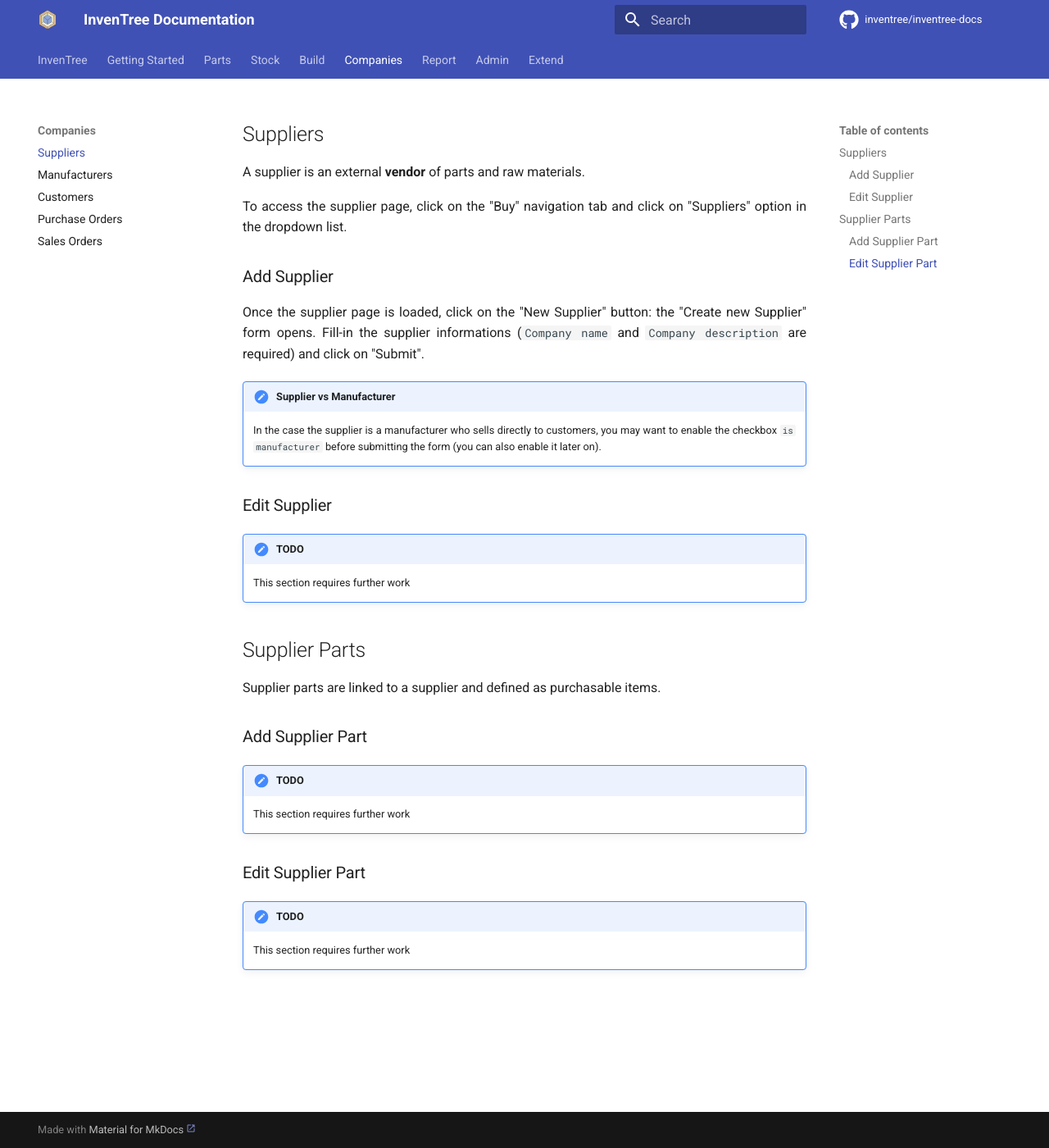
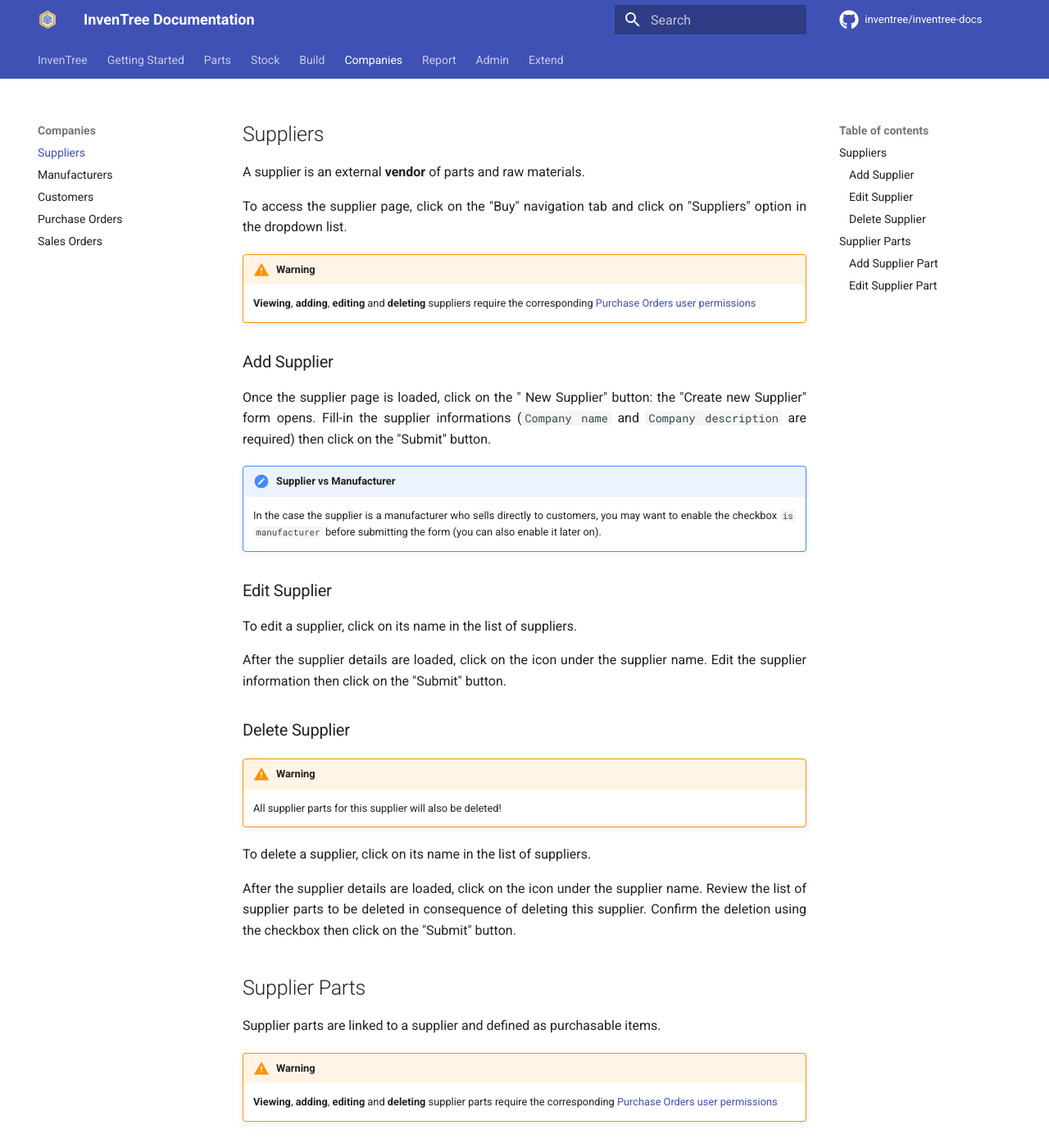
Before and after one commit to inventree/inventree-docs, an MkDocs documentation site: the page built from docs/companies/supplier.md, in a window 1280 px wide and 1400 px high. Shown: the whole window at 82% size. Built offline with MkDocs 1.6.1 and Material for MkDocs 9.7.7, drawn with Linux system fonts in a browser that asks for light colours; a script that is not in the unit is left out; comment, search, counter and statistics services are not loaded.

Commit message:
Added permission warnings and edit/delete sections for supplier/manufacturer/customer

```diff
--- a/docs/companies/supplier.md
+++ b/docs/companies/supplier.md
@@ -8,21 +8,37 @@
 
 To access the supplier page, click on the "Buy" navigation tab and click on "Suppliers" option in the dropdown list.
 
+!!! warning
+	**Viewing**, **adding**, **editing** and **deleting** suppliers require the corresponding [Purchase Orders user permissions](../../admin/permissions)
+
 ### Add Supplier
 
-Once the supplier page is loaded, click on the "New Supplier" button: the "Create new Supplier" form opens. Fill-in the supplier informations (`Company name` and `Company description` are required) and click on "Submit".
+Once the supplier page is loaded, click on the "<span class='fas fa-plus-circle'></span> New Supplier" button: the "Create new Supplier" form opens. Fill-in the supplier informations (`Company name` and `Company description` are required) then click on the "Submit" button.
 
 !!! note "Supplier vs Manufacturer"
 	In the case the supplier is a manufacturer who sells directly to customers, you may want to enable the checkbox `is manufacturer` before submitting the form (you can also enable it later on).
 
 ### Edit Supplier
 
-!!! missing "TODO"
-	This section requires further work
+To edit a supplier, click on its name in the list of suppliers.
+
+After the supplier details are loaded, click on the <span class='fas fa-edit'></span> icon under the supplier name. Edit the supplier information then click on the "Submit" button.
+
+### Delete Supplier
+
+!!! warning
+	All supplier parts for this supplier will also be deleted!
+
+To delete a supplier, click on its name in the list of suppliers.
+
+After the supplier details are loaded, click on the <span class='fas fa-trash-alt'></span> icon under the supplier name. Review the list of supplier parts to be deleted in consequence of deleting this supplier. Confirm the deletion using the checkbox then click on the "Submit" button.
 
 ## Supplier Parts
 
 Supplier parts are linked to a supplier and defined as purchasable items.
+
+!!! warning
+	**Viewing**, **adding**, **editing** and **deleting** supplier parts require the corresponding [Purchase Orders user permissions](../../admin/permissions)
 
 ### Add Supplier Part
 
```
Also changed, not shown: docs/admin/permissions.md (+1 -1 lines), docs/companies/customer.md (+13 -4 lines), docs/companies/manufacturer.md (+19 -3 lines).
